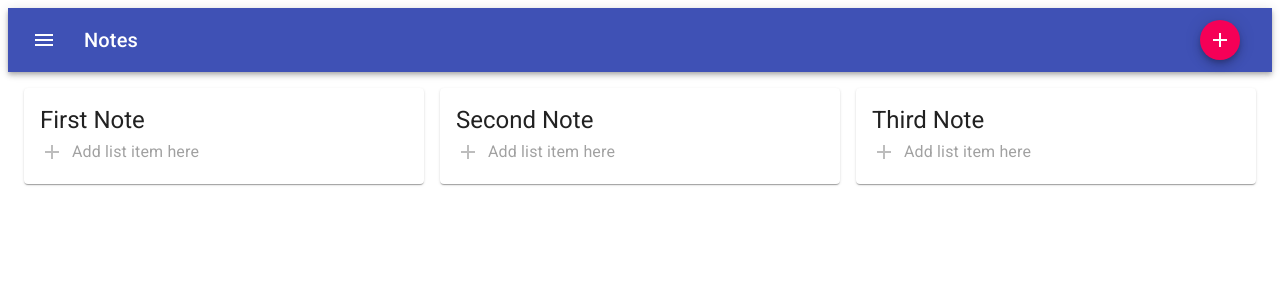
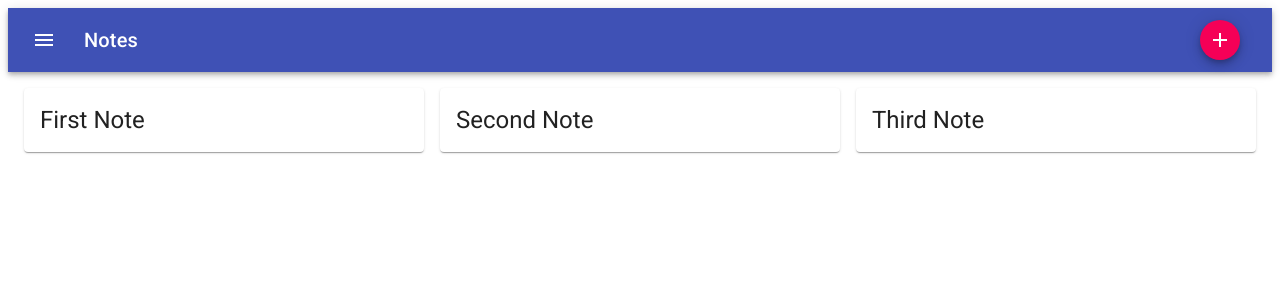
Before and after one commit to weidonglian/react-playground, a React (Create React App) app in the folder first-react-ts/: page / in a window 1280 px wide. Shown: the top 300 px of the page. Built offline with nearby package versions, Linux system fonts and the light colour scheme.

Commit message:
add hover effect

```diff
--- a/first-react-ts/src/components/Notes/List.tsx
+++ b/first-react-ts/src/components/Notes/List.tsx
@@ -18,7 +18,10 @@ const useStyles = makeStyles((theme: Theme) => ({
     },
     paper: {
         minWidth: '120px',
-        padding: theme.spacing(2)
+        padding: theme.spacing(2),
+        '&:hover': {
+            borderStyle: 'solid'
+        }
     },
     control: {
         padding: theme.spacing(2)
@@ -32,18 +35,21 @@ interface UiNotesListProps {
 }
 
 const UiNotesList = ({ notes, toggleTodo, addTodo }: UiNotesListProps) => {
+
     const classes = useStyles()
+    const [editingNoteId, setEditingNoteId] = React.useState(-1)
+
     return (
         <Grid container spacing={2} className={classes.root}>
             {notes.map(note => (
                 <Grid key={note.id} item xs={4}>
-                    <Paper className={classes.paper}>
+                    <Paper className={classes.paper} onMouseEnter={() => setEditingNoteId(note.id)} onMouseLeave={() => setEditingNoteId(-1)}>
                         <Typography variant='h5'>
                             {note.name}
                         </Typography>
                         <UiTodosList todos={note.todos}
                                      toggleTodo={(todoId: number) => toggleTodo(note.id, todoId)}/>
-                        <UiTodosAdd addTodo={(todoName: string) => addTodo(note.id, todoName)}/>
+                        {editingNoteId === note.id && <UiTodosAdd addTodo={(todoName: string) => addTodo(note.id, todoName)}/>}
                     </Paper>
                 </Grid>
             ))}
```
